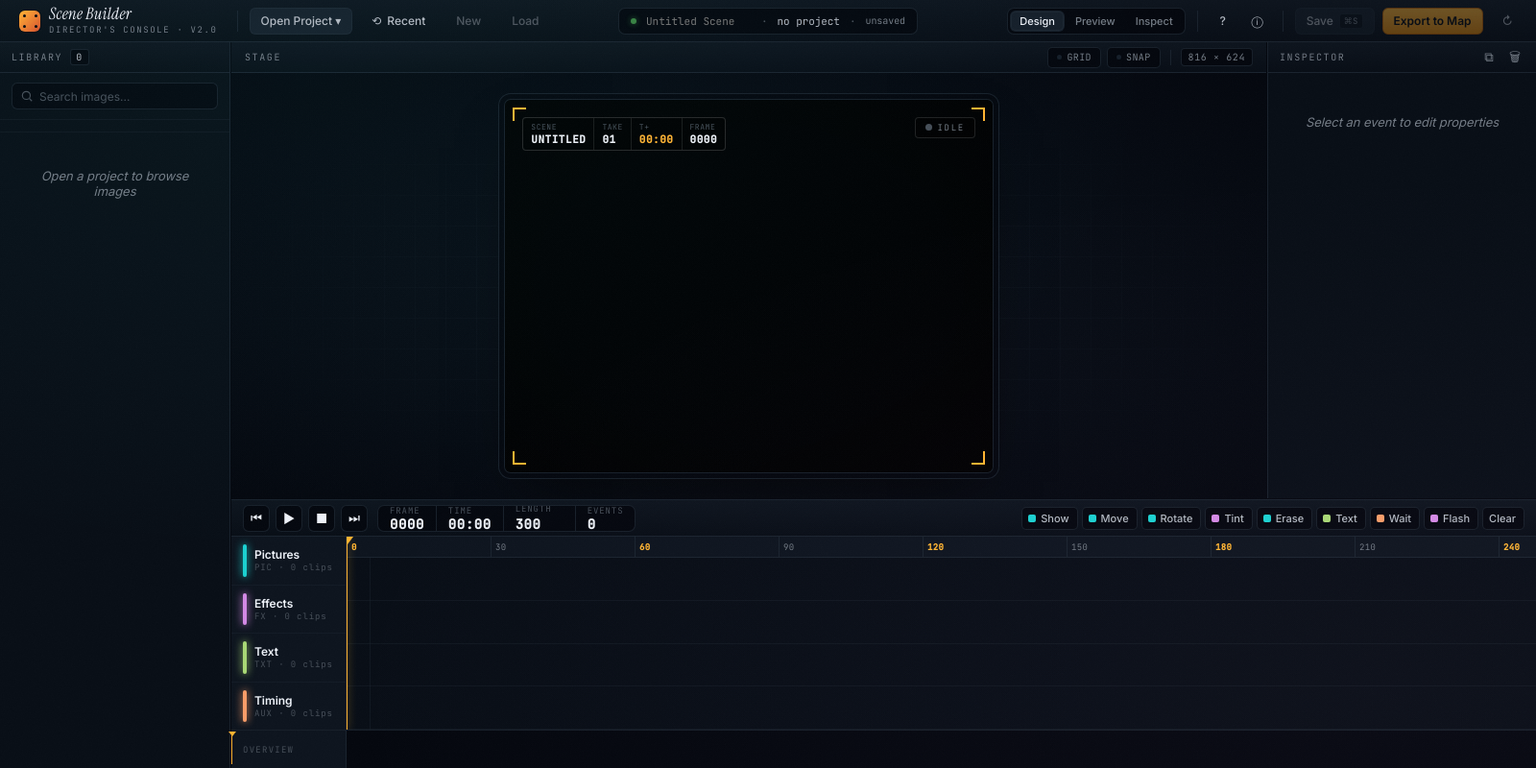
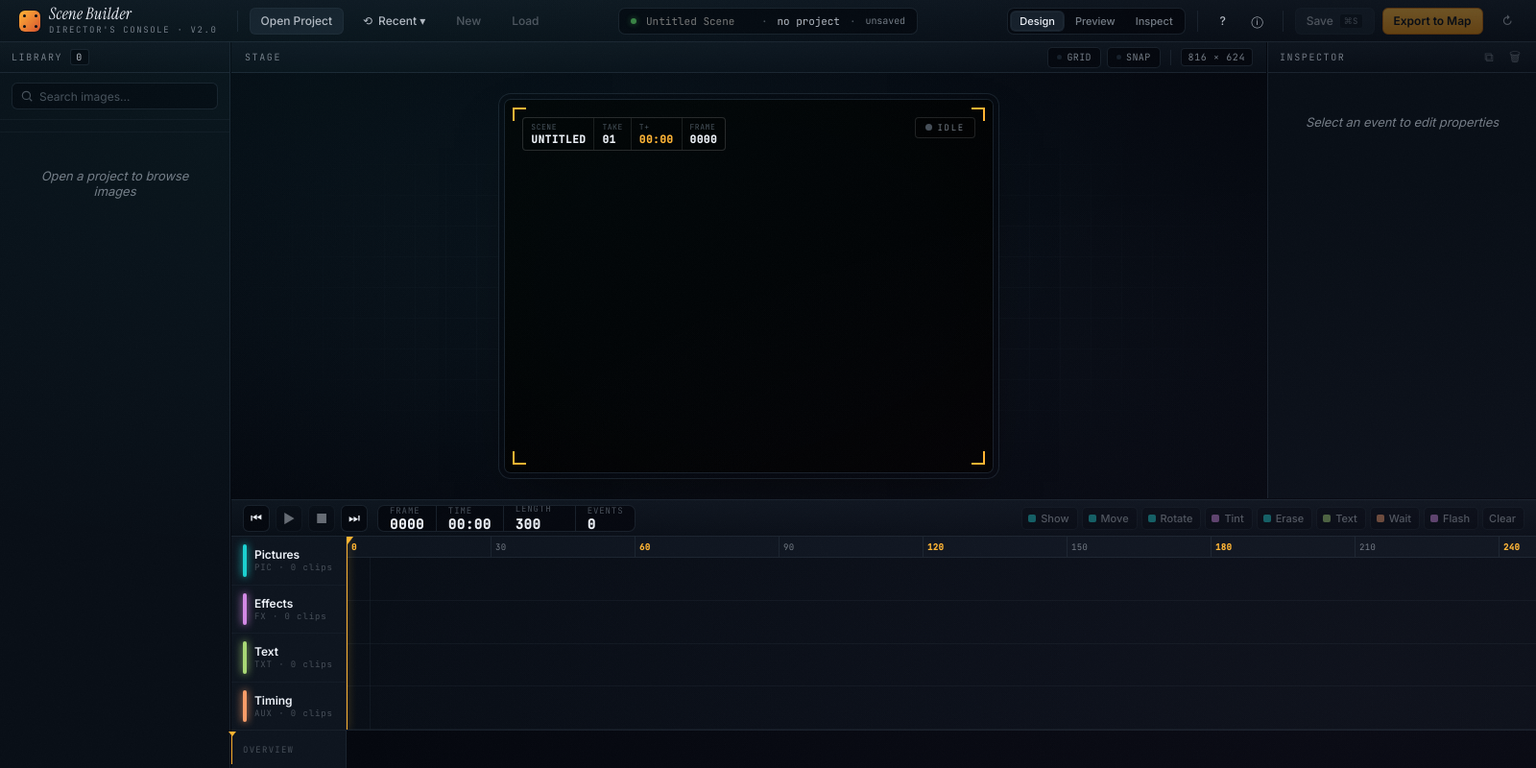
Before and after one commit to Wintersta7e/mz-scene-builder, an Electron app: page src/index.html in a window 1600 px wide. Shown: the whole page at 96% size. Drawn offline with Linux system fonts and the light colour scheme; no server answers.

Commit message:
fix: recent dropdown placement, stage-click inspector refresh, disabled state visibility
- Anchor the recent-projects dropdown under the Recent button instead of
  Open Project, drop the misleading chevron from Open Project, and add
  one to Recent so it reads as a proper trigger.
- Refresh the inspector when a sprite or text element is selected from
  the stage, matching the existing timeline-click behaviour. Covers the
  cycle-stacked-images path too.
- Add :disabled styling for transport, event-chip, and icon buttons so
  Duplicate / Delete and any disabled transport read as inactive.
- Sync the About modal version to a single APP_VERSION constant.

Co-Authored-By: Rooty

```diff
--- a/src/index.html
+++ b/src/index.html
@@ -24,15 +24,17 @@
           </div>
           <span class="divider-v" aria-hidden="true"></span>
           <div class="dropdown-container" id="open-project-container">
-            <button id="btn-open-project" class="btn">Open Project ▾</button>
+            <button id="btn-open-project" class="btn">Open Project</button>
+          </div>
+          <div class="dropdown-container" id="recent-projects-container">
+            <button id="btn-recent" class="btn btn-ghost" title="Recent projects" aria-label="Recent projects">
+              <span aria-hidden="true">⟲</span>
+              <span>Recent ▾</span>
+            </button>
             <div class="dropdown" id="recent-projects-dropdown">
               <div class="dropdown-item disabled">No recent projects</div>
             </div>
           </div>
-          <button id="btn-recent" class="btn btn-ghost" title="Recent projects" aria-label="Recent projects">
-            <span aria-hidden="true">⟲</span>
-            <span>Recent</span>
-          </button>
           <button id="btn-new-scene" class="btn btn-ghost" disabled title="New Scene">New</button>
           <button id="btn-load-scene" class="btn btn-ghost" disabled title="Load Scene">Load</button>
         </div>
--- a/src/modules/modals.js
+++ b/src/modules/modals.js
@@ -1,6 +1,8 @@
 // ============================================
 // Help & About Modals
 // ============================================
+
+import { APP_VERSION } from './state.js';
 
 /**
  * Trap focus within a modal element.
@@ -80,7 +82,7 @@
       <div class="modal-body">
         <div class="brand-mark" aria-hidden="true"></div>
         <h3>Timeline Scene Builder</h3>
-        <p class="version">v1.3.0</p>
+        <p class="version">v${APP_VERSION}</p>
         <p>By W1nterstale</p>
         <p><a href="#" class="about-github-link">GitHub</a></p>
       </div>
--- a/src/modules/preview/index.js
+++ b/src/modules/preview/index.js
@@ -11,6 +11,7 @@
 import { getEventDuration, selectEvent } from '../events.js';
 import { startDrag, highlightSelectedImage, findImagesAtPoint } from './drag.js';
 import { renderTimeline } from '../timeline/index.js';
+import { renderProperties } from '../properties/index.js';
 import { continueFromText } from '../playback.js';
 
 // Image path cache — cleared on project change, capped to prevent unbounded growth
@@ -423,12 +424,14 @@
             selectEvent(clickedImages[nextIdx]);
             highlightSelectedImage();
             renderTimeline();
+            renderProperties();
             return;
           }
         }
         selectEvent(evtIdx);
         highlightSelectedImage();
         renderTimeline();
+        renderProperties();
       };
     }
 
@@ -487,6 +490,7 @@
         selectEvent(evtIdx);
         highlightSelectedImage();
         renderTimeline();
+        renderProperties();
       };
     }
 
--- a/src/modules/state.js
+++ b/src/modules/state.js
@@ -1,6 +1,9 @@
 // ============================================
 // Central State Store
 // ============================================
+
+// App metadata
+const APP_VERSION = '2.0.0';
 
 // Timeline constants
 const TIMELINE_LANES = ['Pictures', 'Effects', 'Text', 'Timing'];
@@ -120,6 +123,8 @@
   get,
   set,
   update,
+  // App metadata
+  APP_VERSION,
   // Constants
   TIMELINE_LANES,
   LANE_HEIGHT,
--- a/src/styles.css
+++ b/src/styles.css
@@ -501,6 +501,16 @@
 .icon-btn:hover {
   background: var(--ink-3);
   color: var(--text);
+}
+.icon-btn:disabled,
+.icon-btn[disabled] {
+  opacity: 0.4;
+  cursor: not-allowed;
+}
+.icon-btn:disabled:hover,
+.icon-btn[disabled]:hover {
+  background: transparent;
+  color: var(--text-3);
 }
 
 /* ============= LIBRARY (LEFT) ============= */
@@ -1375,6 +1385,15 @@
 .transport-btn:hover {
   background: var(--ink-3);
 }
+.transport-btn:disabled,
+.transport-btn[disabled] {
+  opacity: 0.4;
+  cursor: not-allowed;
+}
+.transport-btn:disabled:hover,
+.transport-btn[disabled]:hover {
+  background: var(--ink-0);
+}
 .transport-btn.play.is-playing {
   background: oklch(0.66 0.21 25);
   border-color: oklch(0.66 0.21 25);
@@ -1456,6 +1475,16 @@
   cursor: pointer;
   font-family: var(--sans);
   font-weight: 500;
+}
+.event-chip:disabled,
+.event-chip[disabled] {
+  opacity: 0.4;
+  cursor: not-allowed;
+}
+.event-chip:disabled:hover,
+.event-chip[disabled]:hover {
+  background: var(--ink-0);
+  border-color: var(--line);
 }
 .event-chip:hover {
   background: var(--ink-3);
```
